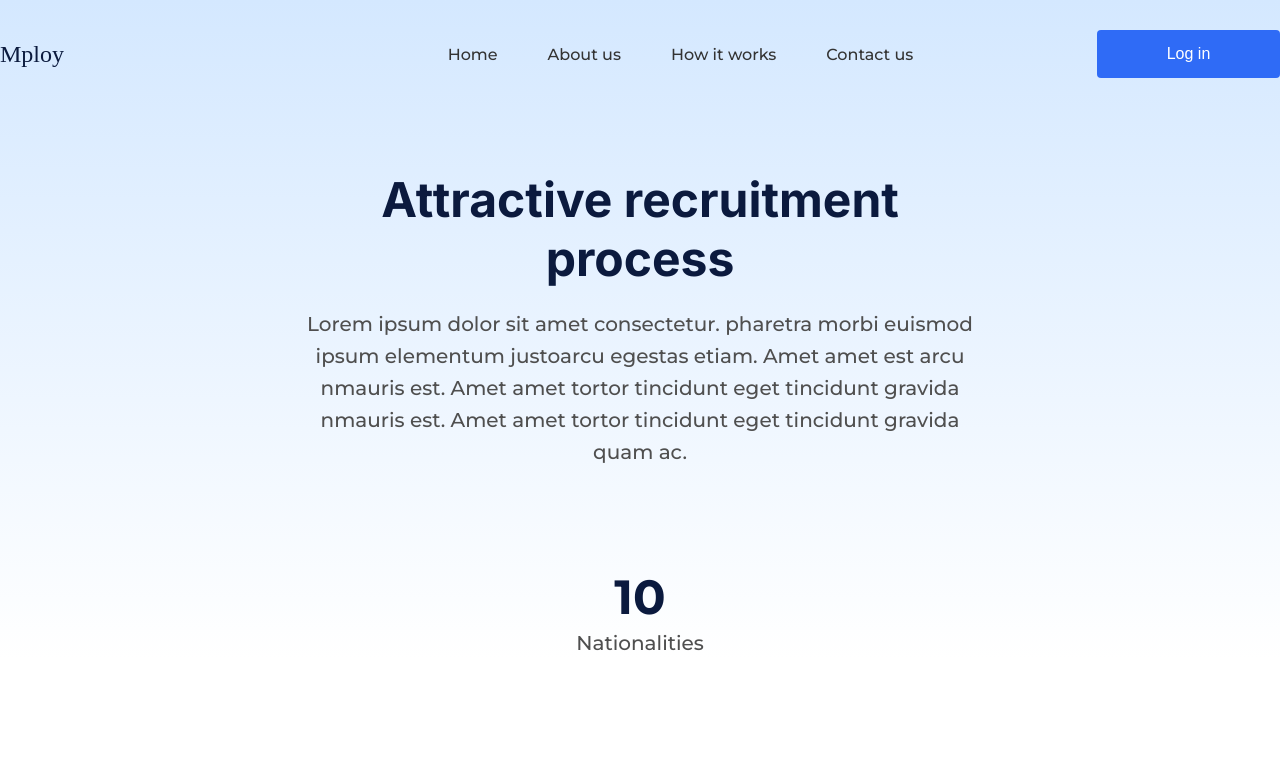
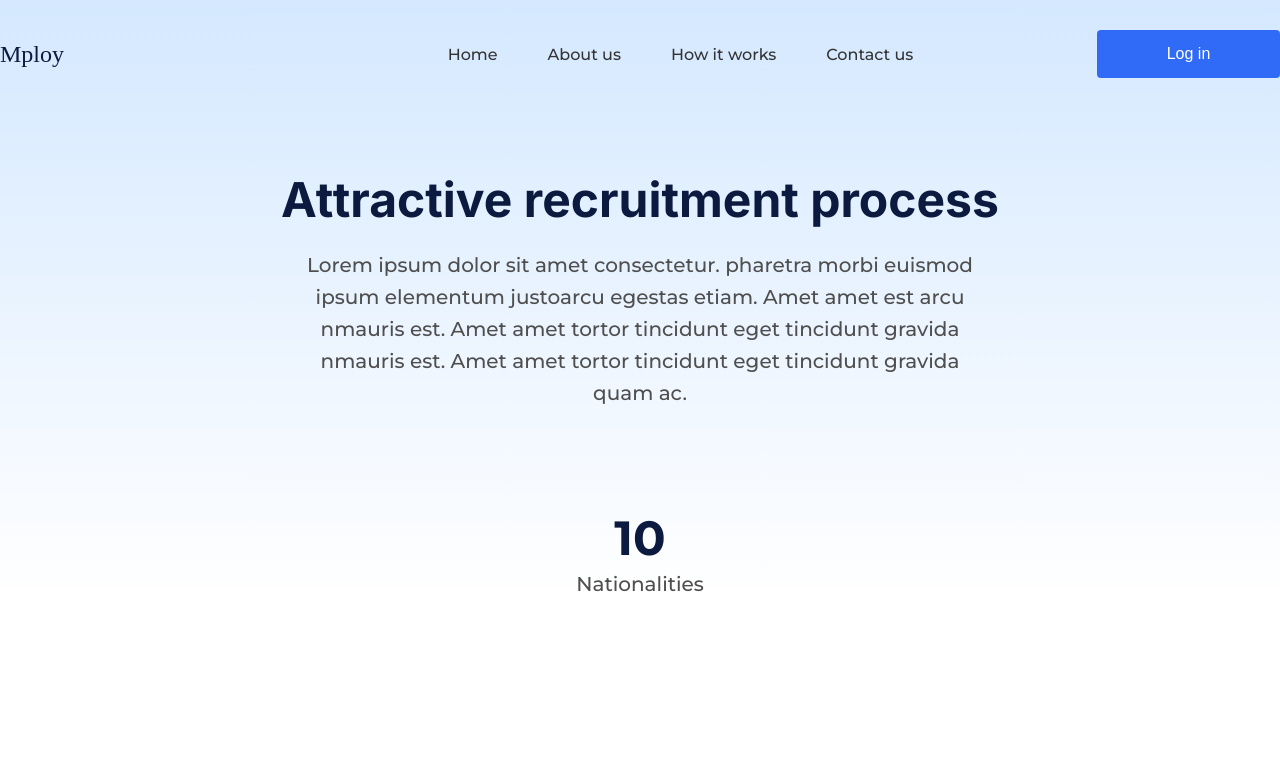
Before and after one commit to jerahmeel200/Mploy, a Next.js app: page /about in a window 1280 px wide. Shown: the top 758 px of the page. Built offline with nearby package versions, Linux system fonts and the light colour scheme; a web font is replaced by a local one.

Commit message:
feat: made some fixes

```diff
--- a/src/component/aboutPage/hero/Hero.jsx
+++ b/src/component/aboutPage/hero/Hero.jsx
@@ -14,16 +14,15 @@ const Hero = () => {
       >
         <div className="main">
           <div className={styles.post}>
+            <div className={styles.textContainer}>
+              <h1 className={styles.title}>Attractive recruitment process</h1>
+            </div>
             <div
-              className={styles.textContainer}
               style={{
                 width: "100%",
                 maxWidth: "683px",
               }}
             >
-              <h1 className={styles.title}>Attractive recruitment process</h1>
-            </div>
-            <div>
               <p className={styles.desc}>
                 Lorem ipsum dolor sit amet consectetur. pharetra morbi euismod
                 ipsum elementum justoarcu egestas etiam. Amet amet est arcu
```
